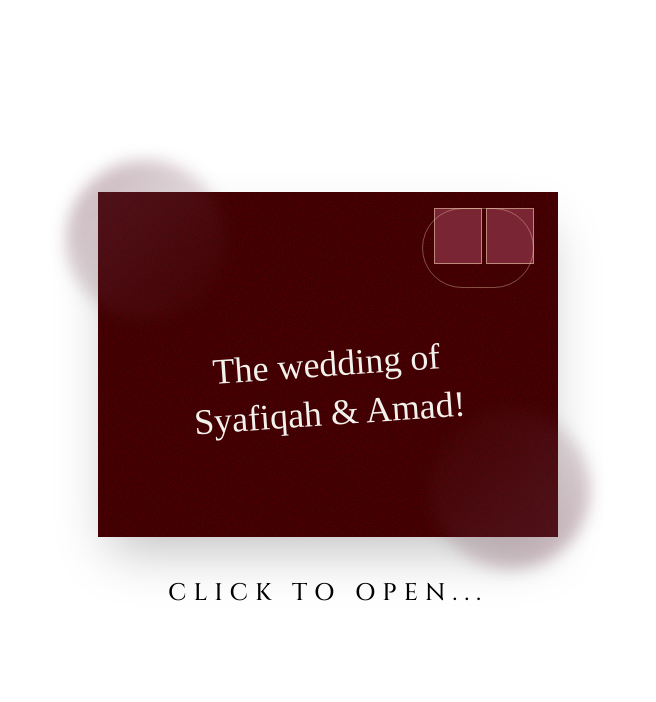
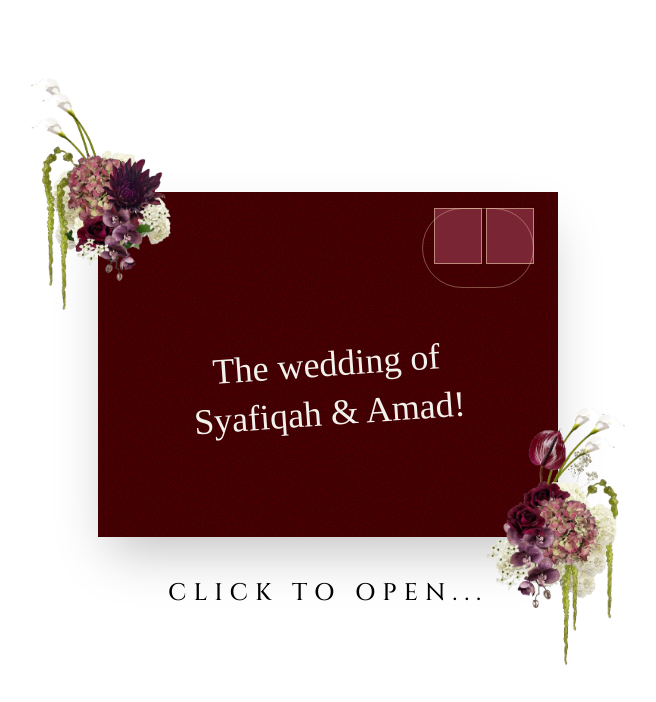
Before and after one commit to amadzai/syamad-wedding-invitation, a React (Vite) app: page / in a window 1280 px wide. Shown: the top 702 px of the page, without its empty margins (312-968 px from the left). Built offline with nearby package versions, Linux system fonts and the light colour scheme; a web font is replaced by a local one.

Commit message:
style: add flower assets

```diff
--- a/src/pages/Landing.tsx
+++ b/src/pages/Landing.tsx
@@ -1,4 +1,6 @@
 import { useNavigate } from 'react-router-dom';
+import topLeftFlower from '../assets/images/top-left-flower.png';
+import bottomRightFlower from '../assets/images/bottom-right-flower.png';
 
 export function Landing() {
   const navigate = useNavigate();
@@ -68,12 +70,22 @@ function Postmark() {
 
 function FloralTopLeft() {
   return (
-    <div className="pointer-events-none absolute -top-8 -left-8 h-32 w-32 rounded-full bg-linear-to-br from-[#6b3a4a]/40 to-transparent blur-sm sm:h-40 sm:w-40" />
+    <img
+      src={topLeftFlower}
+      alt=""
+      aria-hidden
+      className="pointer-events-none absolute top-0 left-0 w-37.5 -translate-x-1/2 -translate-y-1/2"
+    />
   );
 }
 
 function FloralBottomRight() {
   return (
-    <div className="pointer-events-none absolute -right-8 -bottom-8 h-32 w-32 rounded-full bg-linear-to-tl from-[#6b3a4a]/40 to-transparent blur-sm sm:h-40 sm:w-40" />
+    <img
+      src={bottomRightFlower}
+      alt=""
+      aria-hidden
+      className="pointer-events-none absolute right-0 bottom-0 w-37.5 translate-x-1/2 translate-y-1/2"
+    />
   );
 }
```
